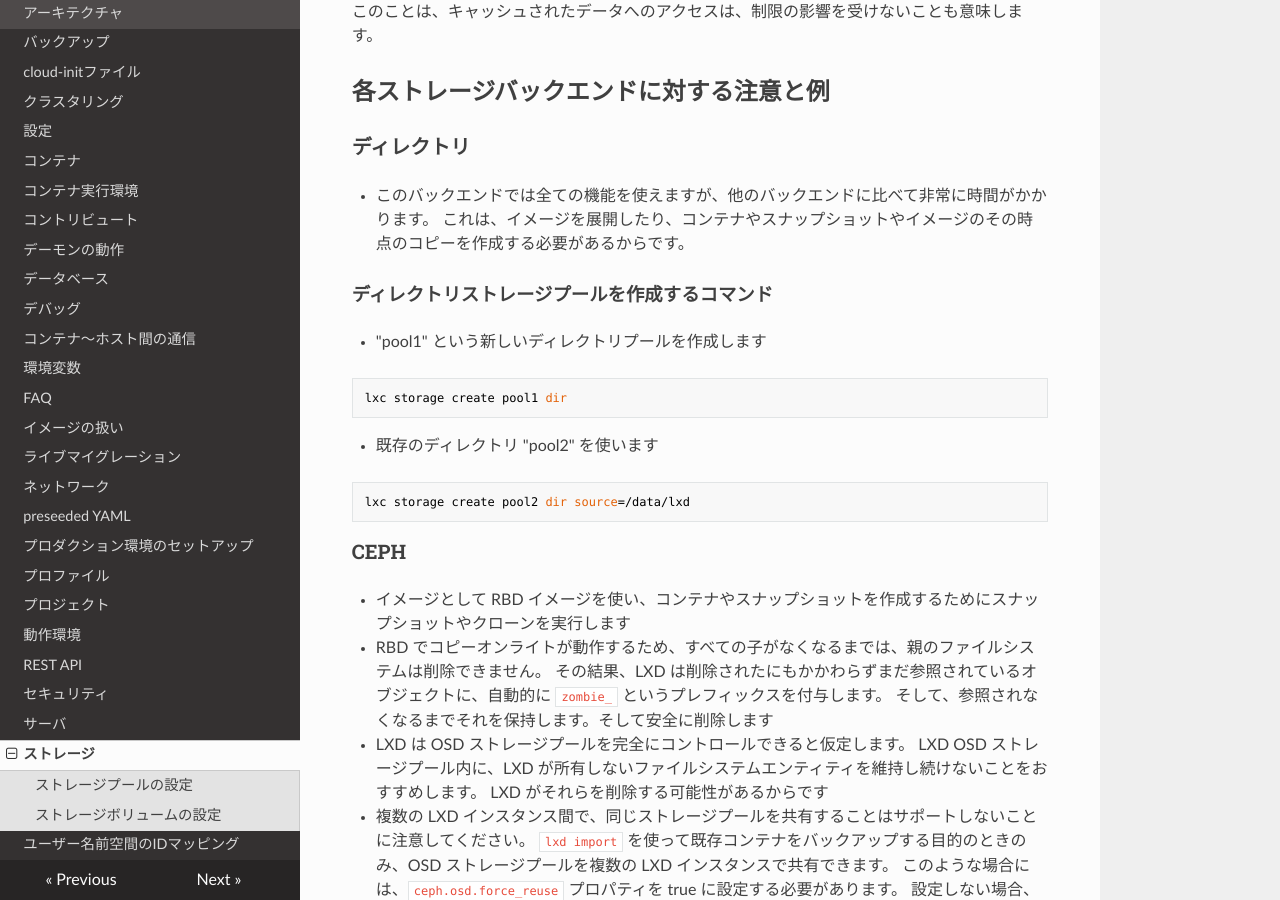
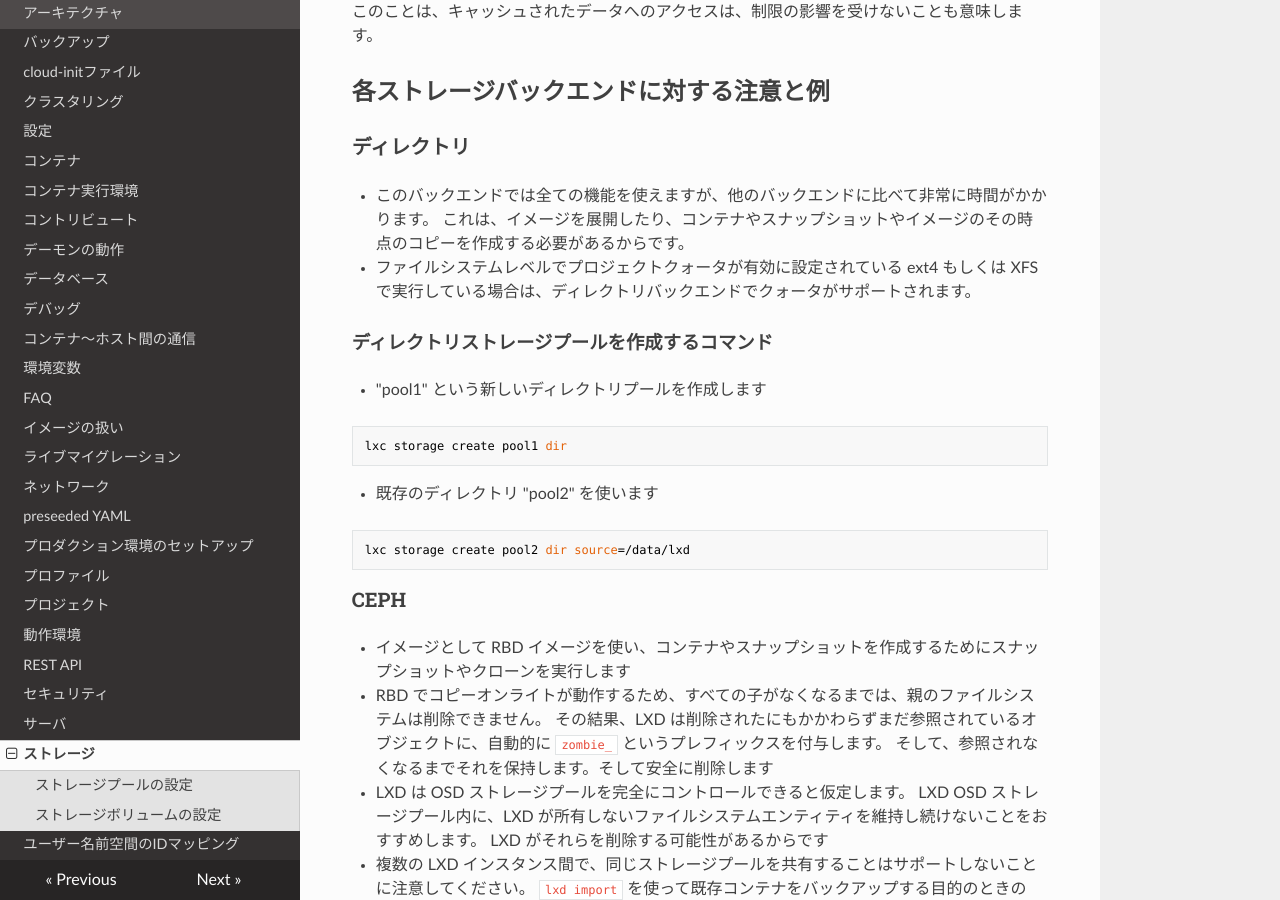
Before and after one commit to lxc-jp/lxd-ja, an MkDocs documentation site: the page built from doc/storage.md, in a window 1280 px wide and 900 px high, scrolled down 4525 px. Built offline with MkDocs 1.6.1, drawn with Linux system fonts in a browser that asks for light colours; nearby versions of some CDN libraries; old or Windows-style settings are respelled for this version of MkDocs; some of the changed text lies outside the part shown.

Commit message:
Update storage.md to upstream at 2019-05-17
Signed-off-by: KATOH Yasufumi <karma@jazz.email.ne.jp>

```diff
--- a/doc/storage.md
+++ b/doc/storage.md
@@ -226,6 +226,9 @@ This also means that access to cached data will not be affected by the limit.
    <!-- While this backend is fully functional, it's also much slower than
    all the others due to it having to unpack images or do instant copies of
    containers, snapshots and images. -->
+ - ファイルシステムレベルでプロジェクトクォータが有効に設定されている ext4 もしくは XFS で実行している場合は、ディレクトリバックエンドでクォータがサポートされます。
+   <!-- Quotas are supported with the directory backend when running on
+   either ext4 or XFS with project quotas enabled at the filesystem level. -->
 
 #### ディレクトリストレージプールを作成するコマンド <!-- The following commands can be used to create directory storage pools -->
 
@@ -413,6 +416,7 @@ lxc storage create pool1 lvm source=/dev/sdX lvm.vg_name=my-pool
 
 ### ZFS
 
+ - LXD が ZFS プールを作成した場合は、デフォルトで圧縮が有効になります <!-- When LXD creates a ZFS pool, compression is enabled by default. -->
  - イメージ用に ZFS を使うと、コンテナとスナップショットの作成にスナップショットとクローンを使います <!-- Uses ZFS filesystems for images, then snapshots and clones to create containers and snapshots. -->
  - ZFS でコピーオンライトが動作するため、すべての子のファイルシステムがなくなるまで、親のファイルシステムを削除できません。
    ですので、削除されたけれども、まだ参照されているオブジェクトを、LXD はランダムな `deleted/` なパスに自動的にリネームし、参照がなくなりオブジェクトを安全に削除できるようになるまで、そのオブジェクトを保持します。
```
Also changed, not shown: other parts of doc/storage.md (+1 -1 lines).
